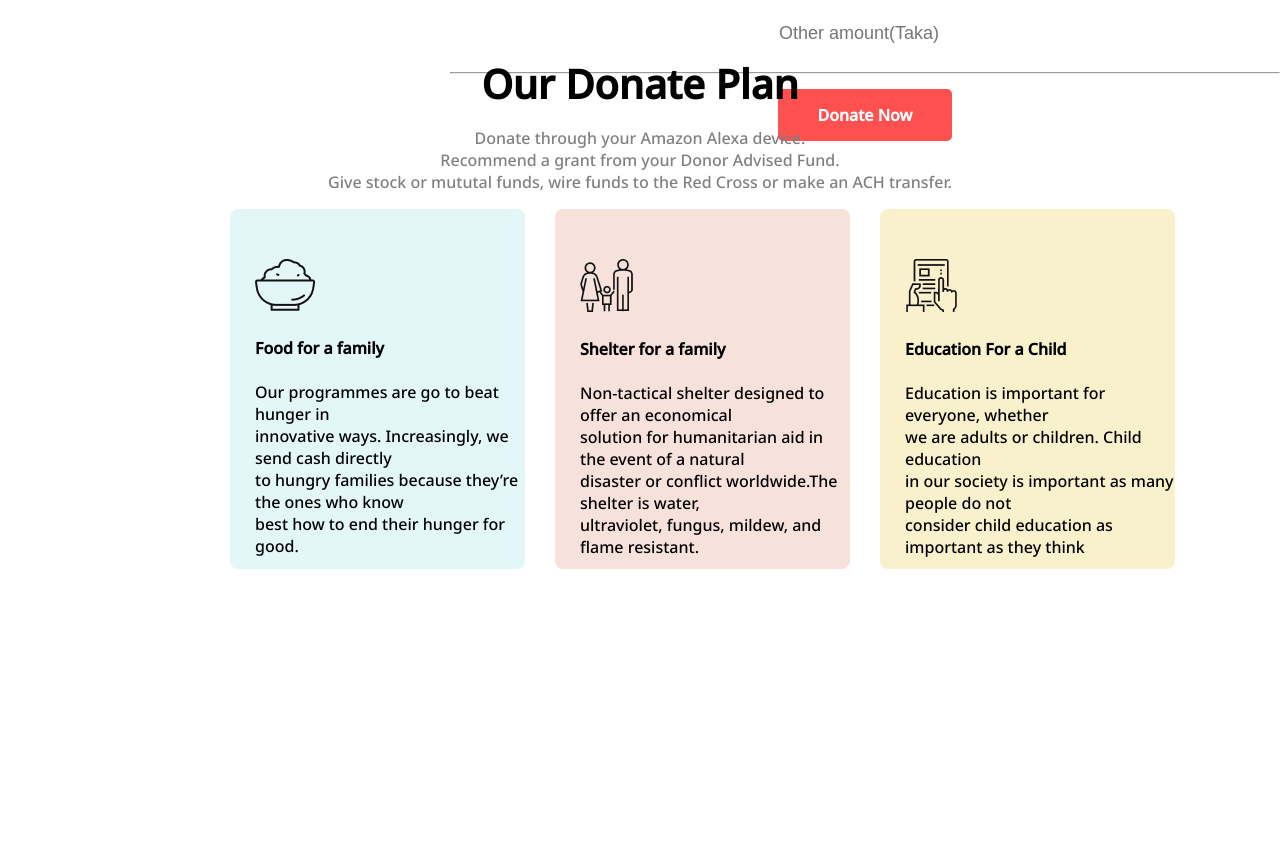
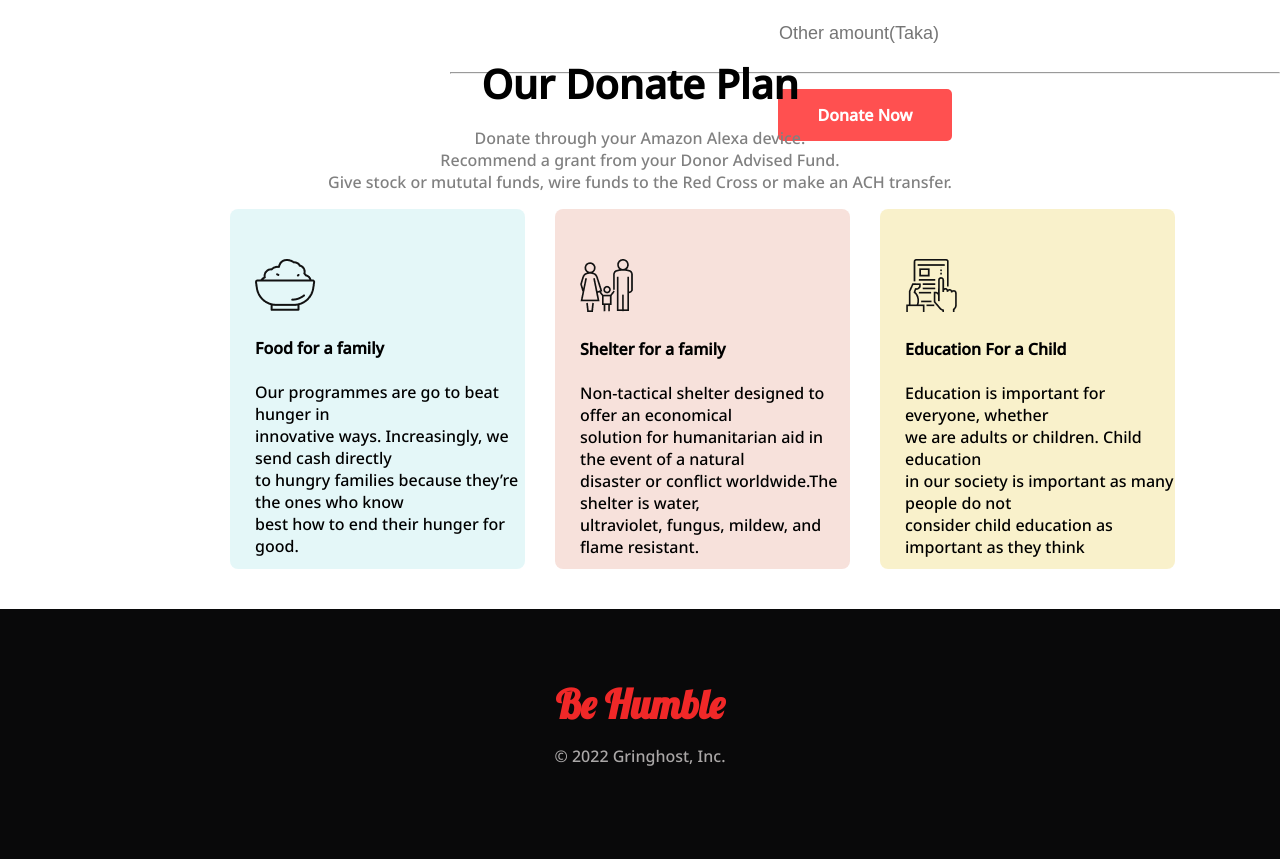
Before and after one commit to monir178/assignment-one, a plain HTML site: page index.html in a window 1280 px wide. Shown: the part 1332-2191 px from the top of the page. Before the commit the page ends 1941 px from the top, so only its background shows below. Drawn offline with Linux system fonts and the light colour scheme.

Commit message:
footer added

```diff
--- a/index.html
+++ b/index.html
@@ -9,7 +9,8 @@
     <link rel="stylesheet" href="style.css">
     <link rel="preconnect" href="https://fonts.googleapis.com">
     <link rel="preconnect" href="https://fonts.gstatic.com" crossorigin>
-    <link href="https://fonts.googleapis.com/css2?family=Noto+Sans:wght@500&display=swap" rel="stylesheet">
+    <link href="https://fonts.googleapis.com/css2?family=Lobster&family=Noto+Sans:wght@500&display=swap"
+        rel="stylesheet">
 </head>
 
 <body>
@@ -103,6 +104,10 @@
             </div>
         </div>
     </section>
+    <footer>
+        <h3 id="footer-design">Be Humble</h3>
+        <p id="footer-paragraph">© 2022 Gringhost, Inc.</p>
+    </footer>
 
 
 
--- a/style.css
+++ b/style.css
@@ -1,4 +1,5 @@
 body {
+    font-family: 'Lobster', cursive;
     font-family: 'Noto Sans', sans-serif;
     margin: 0;
     padding: 0;
@@ -160,3 +161,19 @@ li:hover {
 #education {
     background-color: rgba(248, 237, 187, 0.76);
 }
+
+footer {
+    background-color: rgb(9, 9, 10);
+    height: 250px;
+}
+
+#footer-design {
+    color: rgb(240, 40, 40);
+    padding-top: 70px;
+    font-family: 'Lobster', cursive;
+}
+
+#footer-paragraph {
+    text-align: center;
+    color: rgb(170, 167, 167);
+}
```
